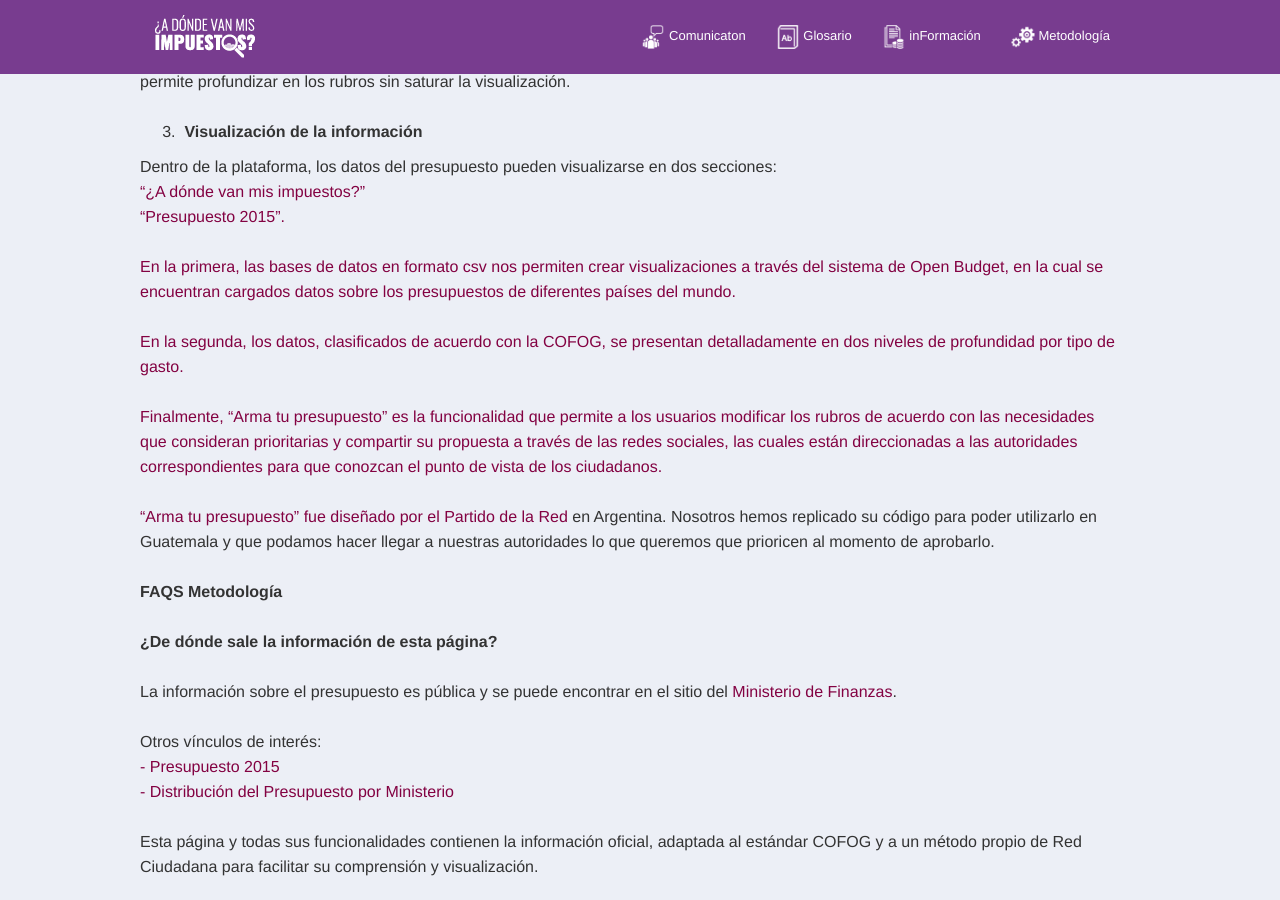
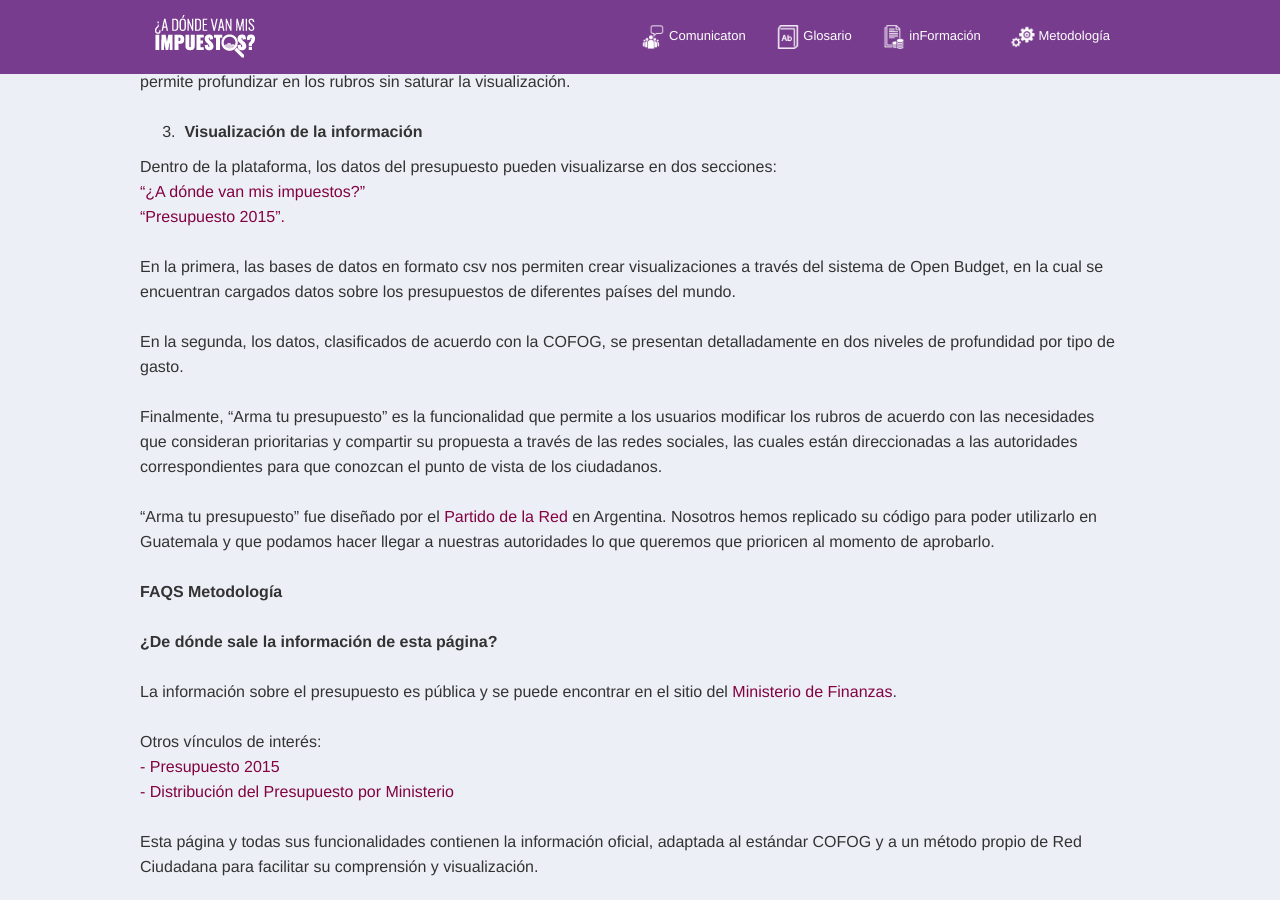
Before and after one commit to jherreragt/MiGuatemala.org, a Jekyll site: the page built from metodologia.html, in a window 1280 px wide and 900 px high, scrolled down 566 px. Built offline with Jekyll 4.4.1, drawn with Linux system fonts in a browser that asks for light colours; nearby versions of some CDN libraries; some web fonts are replaced.

Commit message:
Update metodologia.html

```diff
--- a/metodologia.html
+++ b/metodologia.html
@@ -28,7 +28,7 @@
 		<ol start="3">
 			<br><li><b>  Visualización de la información</b></li>
 		</ol>
-		<span style="font-weight: 400;">Dentro de la plataforma, los datos del presupuesto pueden visualizarse en dos secciones: <br><a href="http://adondevanmisimpuestos.gt/y-mis-impuestos.html"><span style="font-weight: 400;">“¿A dónde van mis impuestos?” <br><a href="http://adondevanmisimpuestos.gt/bubbletree-map.html"><span style="font-weight: 400;">“Presupuesto 2015”. </span>
+		<span style="font-weight: 400;">Dentro de la plataforma, los datos del presupuesto pueden visualizarse en dos secciones: <br><a href="http://adondevanmisimpuestos.gt/y-mis-impuestos.html"><span style="font-weight: 400;">“¿A dónde van mis impuestos?” <br></a><a href="http://adondevanmisimpuestos.gt/bubbletree-map.html"><span style="font-weight: 400;">“Presupuesto 2015”. </span></a>
 
 		<br><br><span style="font-weight: 400;">En la primera, las bases de datos en formato csv nos permiten crear visualizaciones a través del sistema de Open Budget, en la cual se encuentran cargados datos sobre los presupuestos de diferentes países del mundo. </span>
 
```
